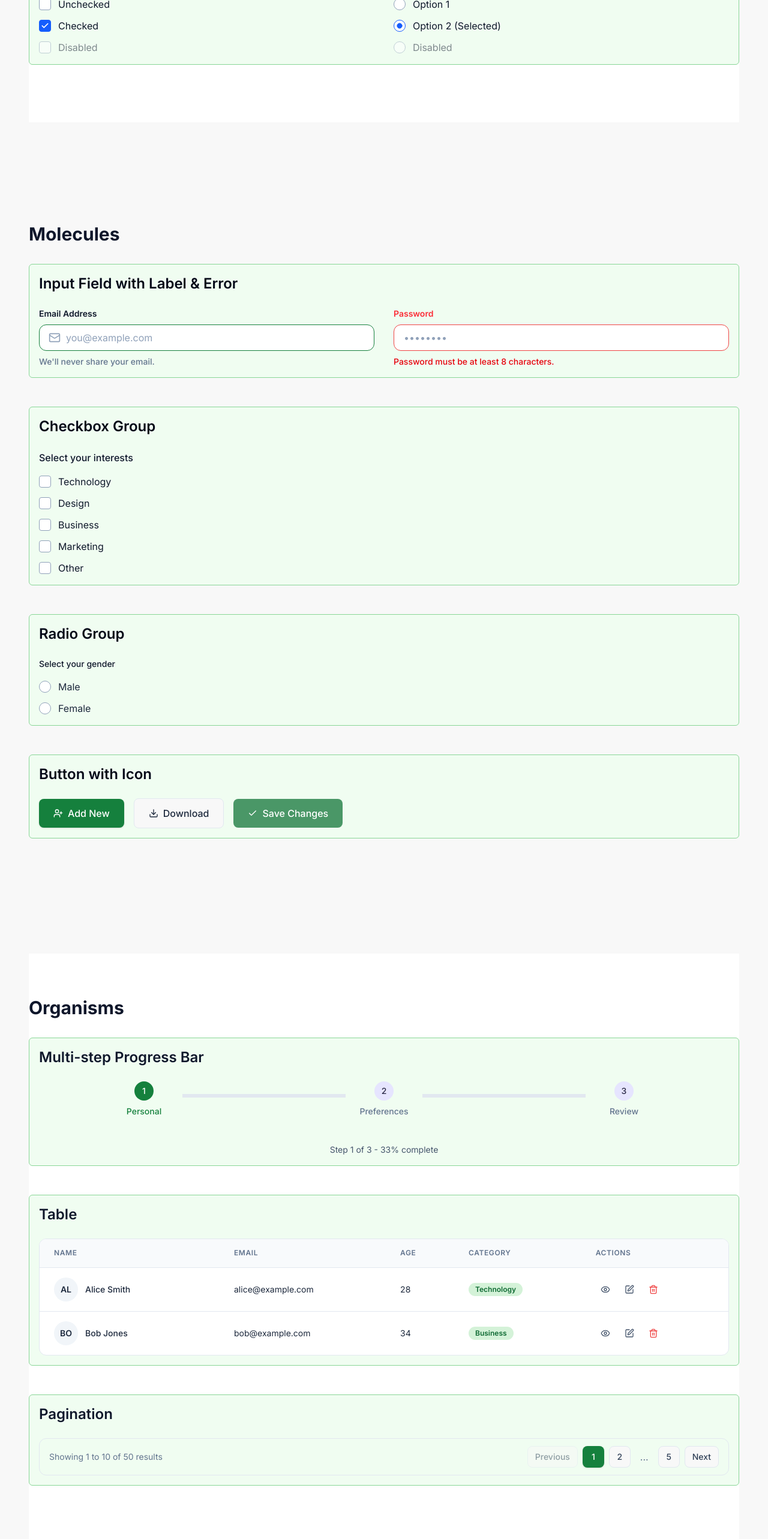
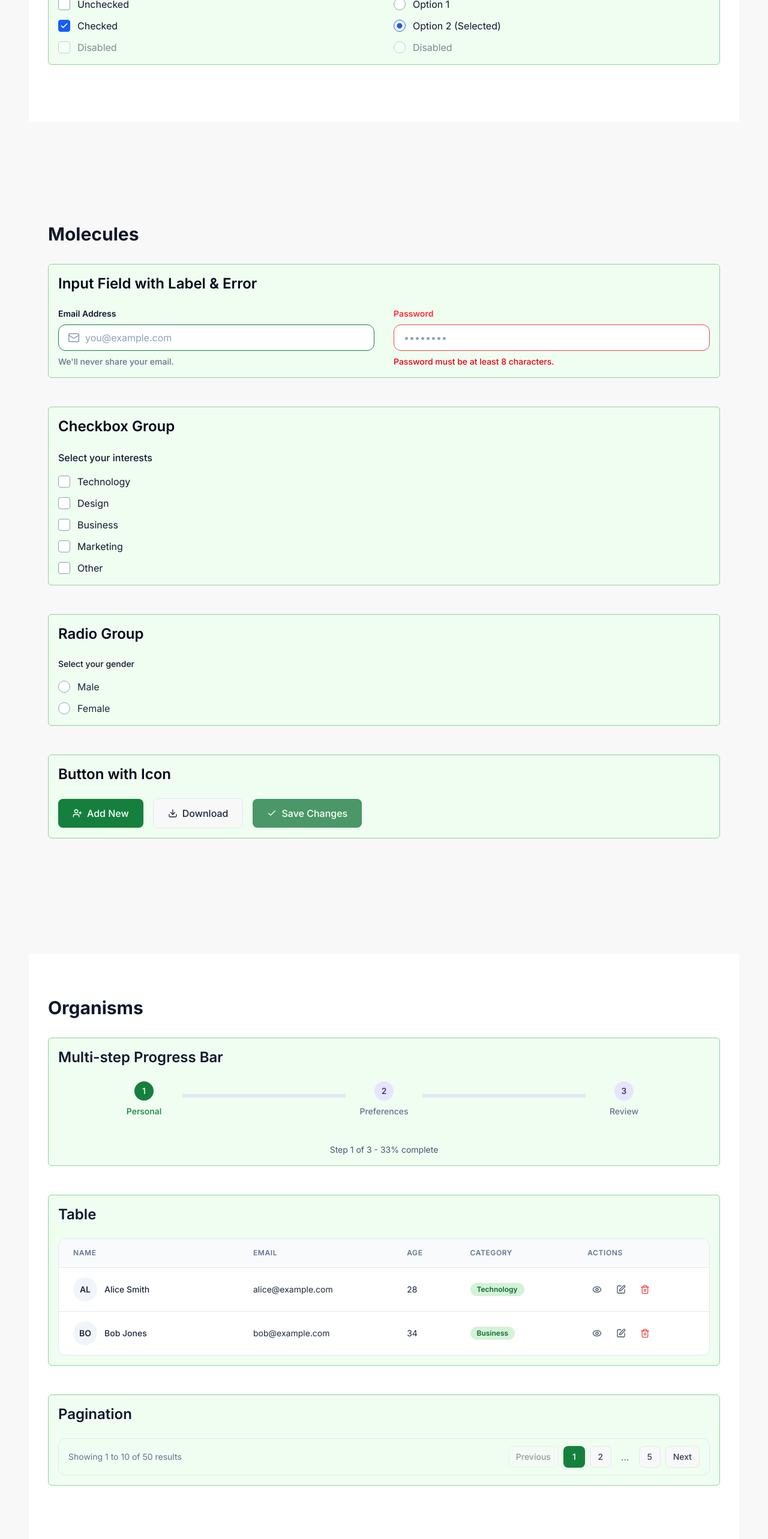
Before and after one commit to abeeratia/Next-js-user-manager, a Next.js app: page / in a window 1280 px wide. Shown: the part 5653-8219 px from the top of the page at 60% size. Built offline with nearby package versions, Linux system fonts and the light colour scheme; no server answers.

Commit message:
fix: restore internal padding to palette cards for mobile responsiveness

```diff
--- a/src/components/organisms/AtomsPalette.tsx
+++ b/src/components/organisms/AtomsPalette.tsx
@@ -42,7 +42,7 @@ const ICONS = [
 export function AtomsPalette() {
   return (
     <section id="atoms" className="mb-12 pt-18 pb-12">
-      <div className="pt-18 pb-12 border-t border-slate-200 bg-white">
+      <div className="pt-18 pb-12 px-4 sm:px-6 lg:px-8 border-t border-slate-200 bg-white">
         <div className="flex flex-col">
           <h3 className="text-3xl font-bold mb-8 text-slate-900">Atoms</h3>
 
--- a/src/components/organisms/CustomSelectPalette.tsx
+++ b/src/components/organisms/CustomSelectPalette.tsx
@@ -38,7 +38,7 @@ export function CustomSelectPalette() {
 
   return (
     <section className="mb-12 ">
-      <div className="mx-auto border-2 rounded-xl border-slate-200 pt-18 pb-12 bg-white">
+      <div className="mx-auto border-2 rounded-xl border-slate-200 pt-18 pb-12 px-4 sm:px-6 lg:px-8 bg-white">
         <h3 className="mb-8 text-3xl font-bold text-slate-900">
           Custom Select Components
         </h3>
--- a/src/components/organisms/MoleculesPalette.tsx
+++ b/src/components/organisms/MoleculesPalette.tsx
@@ -20,7 +20,7 @@ export function MoleculesPalette() {
 
   return (
     <section id="molecules" className="mb-12 pb-12">
-      <div className="mx-auto pt-18 pb-12 ">
+      <div className="mx-auto pt-18 pb-12 px-4 sm:px-6 lg:px-8 ">
         <h3 className="mb-8 text-3xl font-bold text-slate-900">Molecules</h3>
 
         <div className="mb-12 rounded-md border border-primary-300 bg-primary-50 p-4">
--- a/src/components/organisms/OrganismsPalette.tsx
+++ b/src/components/organisms/OrganismsPalette.tsx
@@ -14,7 +14,7 @@ export function OrganismsPalette() {
 
   return (
     <section id="organisms" className="mb-12 pb-12">
-      <div className="mx-auto pt-18 pb-12 bg-white">
+      <div className="mx-auto pt-18 pb-12 px-4 sm:px-6 lg:px-8 bg-white">
         <h3 className="mb-8 text-3xl font-bold text-slate-900">Organisms</h3>
 
         <div className="mb-12 rounded-md border border-primary-300 bg-primary-50 p-4">
--- a/src/components/organisms/PagesPalette.tsx
+++ b/src/components/organisms/PagesPalette.tsx
@@ -9,7 +9,7 @@ import Link from "next/link";
 export function PagesPalette() {
   return (
     <section id="pages" className="mb-12 pt-18 pb-12">
-      <div className="pt-18 pb-12 border-t border-slate-200 bg-white">
+      <div className="pt-18 pb-12 px-4 sm:px-6 lg:px-8 border-t border-slate-200 bg-white">
         <h3 className="mb-8 text-3xl font-bold text-slate-900">Pages</h3>
 
         {/* Success Modal Section */}
```
